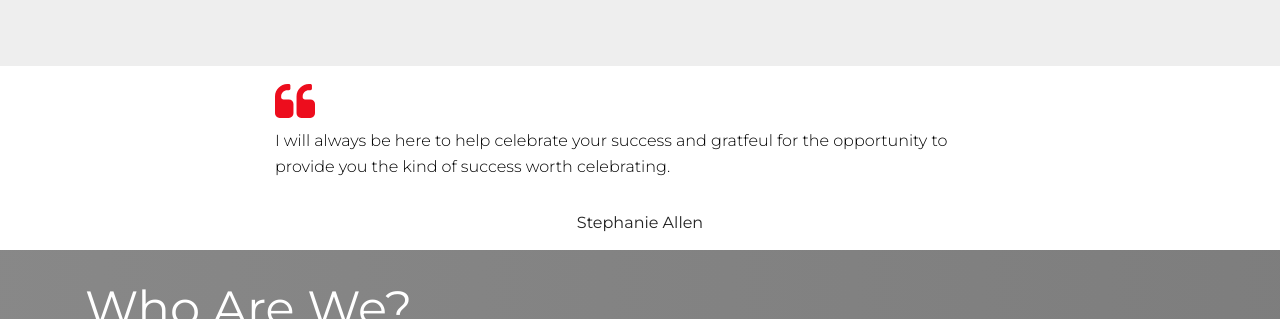
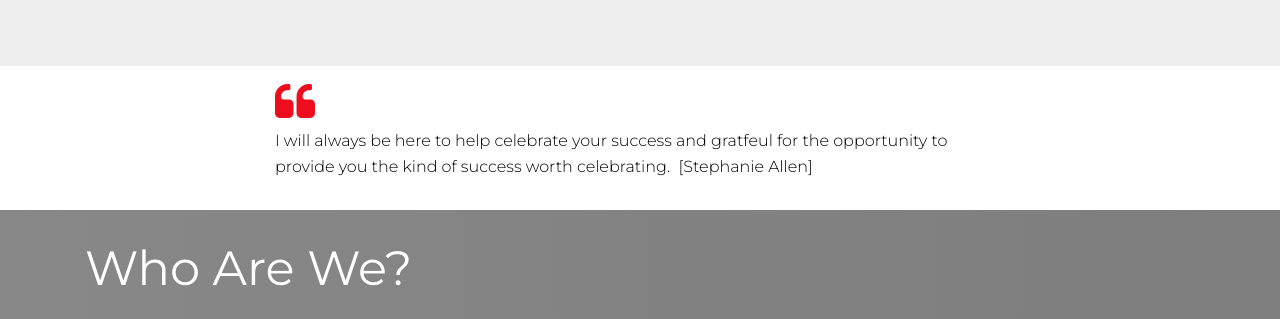
Before and after one commit to AuthorityScope/AdPage-SAllen, a plain HTML site: page index.html in a window 1280 px wide. Shown: the part 1120-1439 px from the top of the page. Drawn offline with Linux system fonts and the light colour scheme; files whose address does not match are found by name.

Commit message:
create github pages

```diff
--- a/index.html
+++ b/index.html
@@ -131,8 +131,8 @@
                         </g></g>
                     </svg>
                 </div>
-                <div class="mbr-text mbr-fonts-style pb-3 mbr-light display-7">I will always be here to help celebrate your success and gratfeul for the opportunity to provide you the kind of success worth celebrating.</div>
-                <div class="signature mbr-fonts-style align-left pt-3 display-7">Stephanie Allen</div>
+                <div class="mbr-text mbr-fonts-style pb-3 mbr-light display-7">I will always be here to help celebrate your success and gratfeul for the opportunity to provide you the kind of success worth celebrating. &nbsp;[Stephanie Allen]</div>
+
             </div>
         </div>
     </div>
@@ -231,7 +231,7 @@
         <div class="row main-row justify-content-center">
             <div class="col-sm-12 col-lg-8 col-md-6" data-form-type="formoid">
                 <div data-form-alert="" hidden="">Thanks for filling out the form! I will be in touch and can't wait to meet up soon!!</div>
-                <form class="mbr-form" action="https://mobirise.com/" method="post" data-form-title="My Mobirise Form"><input type="hidden" name="email" data-form-email="true" value="2LojjHXgN3AXW200vZuPRaFeMQHS24b1zL0cgJhiSmHe0UGv5F9e2vEEUBbw6MP3lcCGUPeGZpXTCAj+oKLy2/4sRvRQfwp1xxGzLYU68f5D4TNQ5e+EHKiSlm0718yv">
+                <form class="mbr-form" action="https://mobirise.com/" method="post" data-form-title="My Mobirise Form"><input type="hidden" name="email" data-form-email="true" value="56q7tWfAt8FzZRpN9pkPJk/moNDhRwXFxgc7QOG2EGDuTh88iVpkMGE31xowTUtJTYNNqSP/7ghKqj9KGquvLvJ1YqN+dez+VgtS6NGdpB1WNjHgA/AO288AbF9fd3oX">
                     <div class="row input-main">
                         <div class="col-md-12 col-lg-6 input-wrap" data-for="firstname">
                             <input type="text" class="field display-7" name="firstname" placeholder="First Name" data-form-field="First Name" required="" id="firstname-form1-d">
```
Also changed, not shown: 1 other file.
